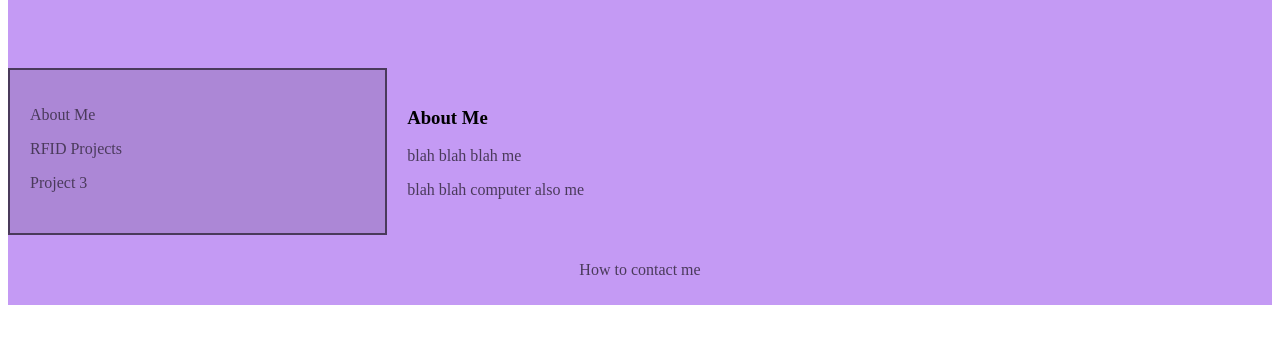
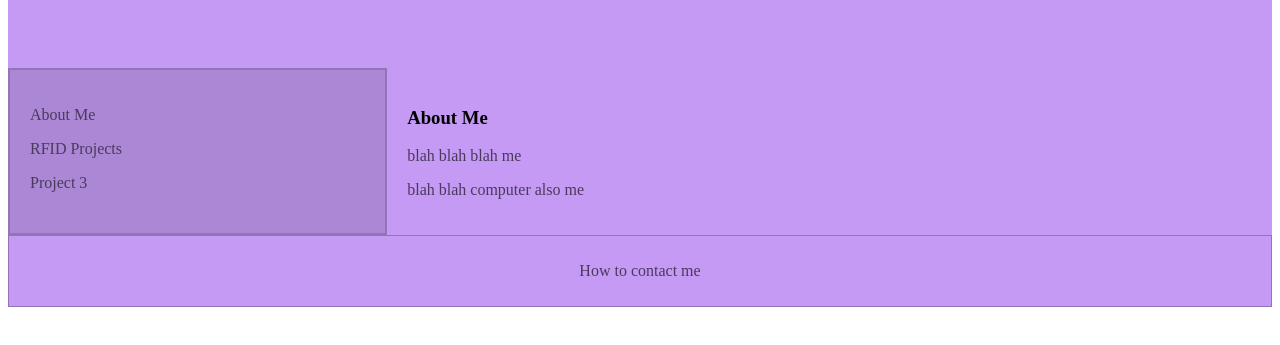
Before and after one commit to hannahgamache/hannahgamache.github.io, a plain HTML site: page index.html in a window 1280 px wide. Shown: the part 129-474 px from the top of the page. Drawn offline with Linux system fonts and the light colour scheme.

Commit message:
Update index.html

```diff
--- a/index.html
+++ b/index.html
@@ -25,7 +25,7 @@ nav {
   width: 30%;
   background: #AC87D6;
   padding: 20px;
-  border:2px solid #4A3A5B
+  border:2px solid #9374B7;
 }
 nav ul {
   list-style-type: none;
@@ -48,6 +48,7 @@ footer {
   padding: 10px;
   text-align: center;
   color: #4A3A5B;
+  border: 1px solid #9374B7;
 }
 @media (max-width: 600px) {
   nav, article {
```
